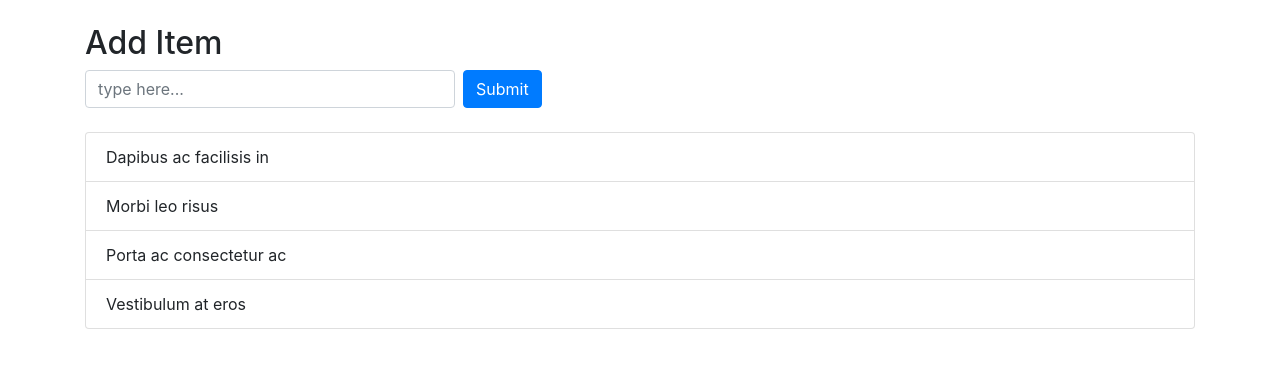
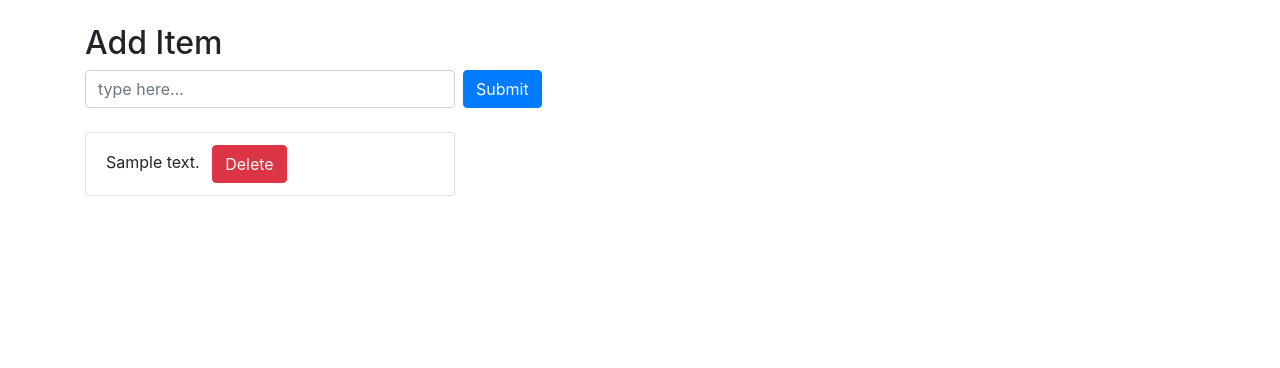
Before and after one commit to Maks98791/ToDo, a Django app: page / in a window 1280 px wide. Shown: the part 56-424 px from the top of the page. Run offline with Django 3.2, Linux system fonts and the light colour scheme; tables that the repository leaves empty hold one stand-in row (values such as "Sample post"); some libraries are stand-ins or nearby versions.

Commit message:
Add working todo_add function

```diff
--- a/templates/todo/index.html
+++ b/templates/todo/index.html
@@ -14,10 +14,13 @@
     <div class="row mt-4">
         <div class="col">
             <ul class="list-group">
-              <li class="list-group-item">Dapibus ac facilisis in</li>
-              <li class="list-group-item">Morbi leo risus</li>
-              <li class="list-group-item">Porta ac consectetur ac</li>
-              <li class="list-group-item">Vestibulum at eros</li>
+              {%  for item in todo_items %}
+                  <div class="form-inline">
+                      <li class="list-group-item col-4">{{ item.text }}
+                          <button type="submit" class="btn btn-danger ml-2">Delete</button>
+                      </li>
+                  </div>
+              {% endfor %}
             </ul>
         </div>
     </div>
--- a/todo/views.py
+++ b/todo/views.py
@@ -1,18 +1,19 @@
 from django.shortcuts import render
 from django.utils import timezone
+from todo.models import Todo
+from django.views.decorators.csrf import csrf_exempt
+from django.http import HttpResponseRedirect
 
 # Create your views here.
-from django.views.decorators.csrf import csrf_exempt
 
 
 def index(request):
-    return render(request, 'todo/index.html')
+    todo_items = Todo.objects.all().order_by("-added_date")
+    return render(request, 'todo/index.html', {"todo_items": todo_items})
 
 @csrf_exempt
 def add_todo(request):
-    added_date = timezone.now()
+    current_date = timezone.now()
     content = request.POST["content"]
-    print(request.POST)
-    print(added_date)
-    print(content)
-    return render(request, 'todo/index.html')
+    obj = Todo.objects.create(added_date=current_date, text=content)
+    return HttpResponseRedirect("/")
```
